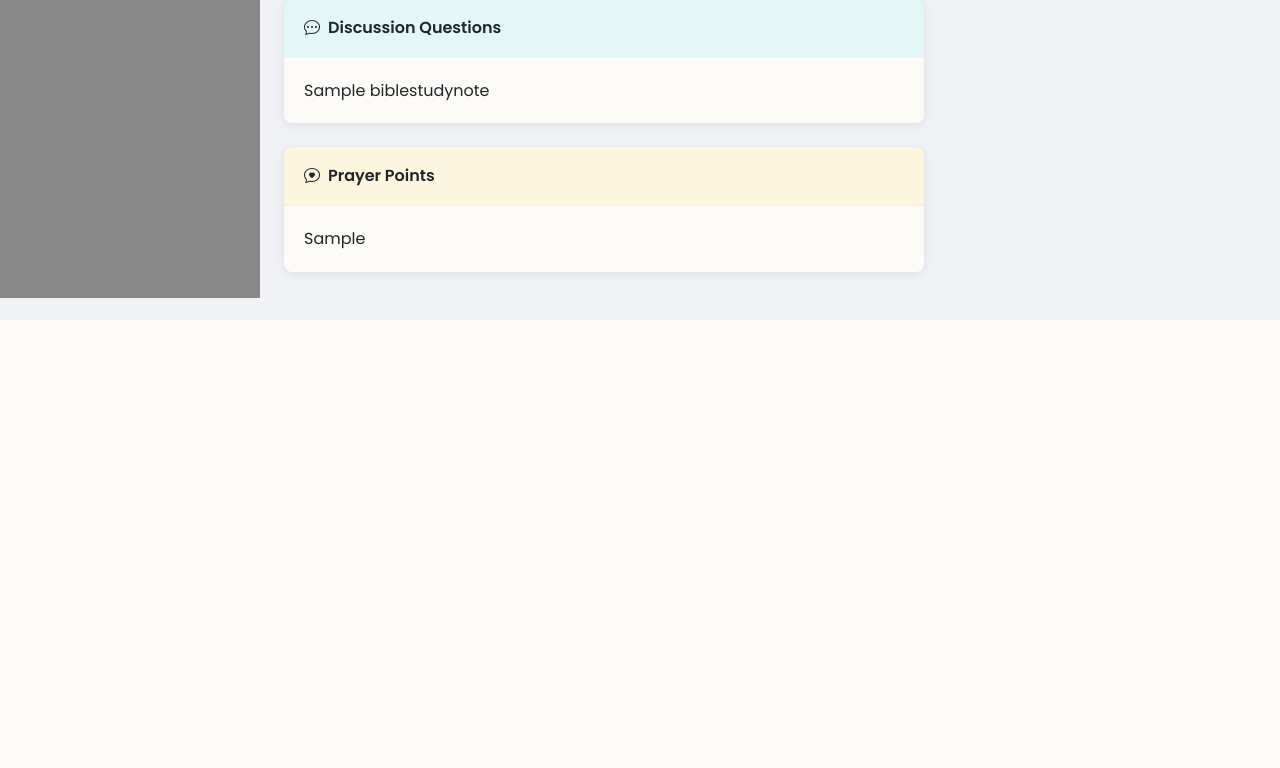
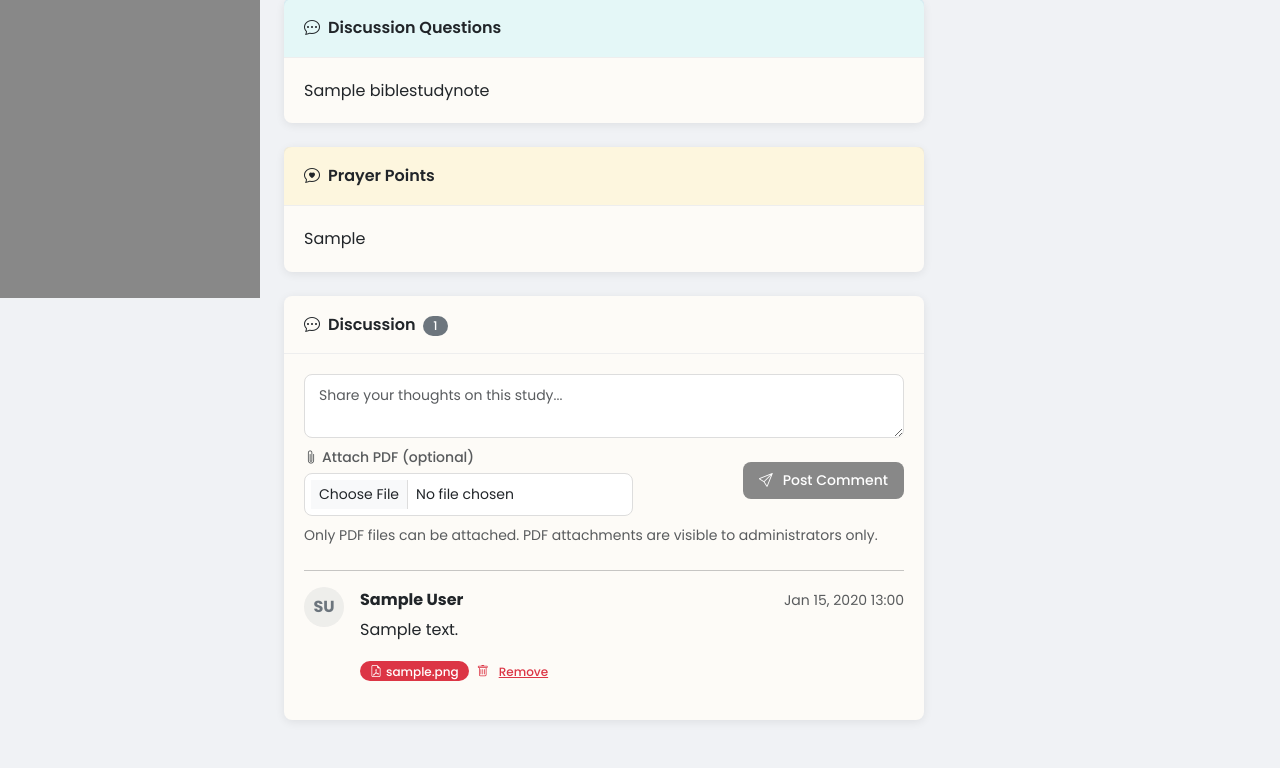
Before and after one commit to mbuguam443/grace-church, a Django app: page /bible-study/1/ in a window 1280 px wide. Shown: the part 502-1270 px from the top of the page. Before the commit the page ends 822 px from the top, so only its background shows below. Run offline with Django 4.2, Linux system fonts and the light colour scheme; a user stored in the database is signed in; tables that the repository leaves empty hold one stand-in row (values such as "Sample post"); grey boxes marked "Sample" are stand-in pictures; parts of the project's set-up code (start-up, migrations or seed data) failed here and were passed over.

Commit message:
Add member discussion with comments and admin-only PDF attachments to Bible Study

```diff
--- /dev/null
+++ b/bible_study/forms.py
@@ -0,0 +1,15 @@
+from django import forms
+
+from .models import BibleStudyComment
+
+
+class BibleStudyCommentForm(forms.ModelForm):
+    class Meta:
+        model = BibleStudyComment
+        fields = ['body', 'attachment']
+
+    def clean_attachment(self):
+        attachment = self.cleaned_data.get('attachment')
+        if attachment and not attachment.name.lower().endswith('.pdf'):
+            raise forms.ValidationError('Only PDF files can be attached.')
+        return attachment
--- a/bible_study/models.py
+++ b/bible_study/models.py
@@ -20,3 +20,30 @@ class BibleStudyNote(models.Model):
 
     def __str__(self):
         return f"{self.title} - {self.bible_verse}"
+
+
+class BibleStudyComment(models.Model):
+    study = models.ForeignKey(BibleStudyNote, on_delete=models.CASCADE, related_name='comments')
+    user = models.ForeignKey('accounts.User', on_delete=models.CASCADE, related_name='bible_study_comments')
+    body = models.TextField()
+    attachment = models.FileField(
+        upload_to='bible_study/', blank=True, null=True,
+        help_text='Optional PDF attachment. Only visible to administrators.',
+    )
+    created_at = models.DateTimeField(auto_now_add=True)
+
+    class Meta:
+        ordering = ['created_at']
+
+    def __str__(self):
+        return f"Comment by {self.name} on {self.study.title}"
+
+    @property
+    def name(self):
+        return self.user.get_full_name() or self.user.username
+
+    @property
+    def attachment_is_pdf(self):
+        if not self.attachment:
+            return False
+        return self.attachment.name.lower().endswith('.pdf')
--- a/bible_study/urls.py
+++ b/bible_study/urls.py
@@ -7,6 +7,8 @@ urlpatterns = [
     path('', views.BibleStudyListView.as_view(), name='study_list'),
     path('create/', views.BibleStudyCreateView.as_view(), name='study_create'),
     path('<int:pk>/', views.BibleStudyDetailView.as_view(), name='study_detail'),
+    path('<int:pk>/comment/', views.add_comment, name='study_comment'),
+    path('<int:pk>/comment/<int:comment_id>/delete/', views.delete_comment, name='study_comment_delete'),
     path('<int:pk>/edit/', views.BibleStudyUpdateView.as_view(), name='study_edit'),
     path('<int:pk>/delete/', views.BibleStudyDeleteView.as_view(), name='study_delete'),
 ]
--- a/bible_study/views.py
+++ b/bible_study/views.py
@@ -1,11 +1,14 @@
 from django.contrib import messages
+from django.contrib.auth.decorators import login_required
 from django.contrib.auth.mixins import LoginRequiredMixin
 from django.db.models import Q
+from django.shortcuts import get_object_or_404, redirect
 from django.urls import reverse_lazy
 from django.views.generic import ListView, DetailView, CreateView, UpdateView, DeleteView
 
 from accounts.views import ContentWriteMixin
-from .models import BibleStudyNote
+from .forms import BibleStudyCommentForm
+from .models import BibleStudyComment, BibleStudyNote
 
 
 class BibleStudyListView(LoginRequiredMixin, ListView):
@@ -45,6 +48,43 @@ class BibleStudyDetailView(LoginRequiredMixin, DetailView):
             queryset = queryset.filter(is_active=True)
         return queryset
 
+    def get_context_data(self, **kwargs):
+        context = super().get_context_data(**kwargs)
+        study = self.get_object()
+        context['comments'] = study.comments.select_related('user')
+        context['comment_form'] = BibleStudyCommentForm()
+        context['can_view_attachments'] = self.request.user.is_admin_user
+        return context
+
+
+@login_required
+def add_comment(request, pk):
+    study = get_object_or_404(BibleStudyNote, pk=pk)
+    if not study.is_active and not request.user.can_manage_content:
+        raise Http404
+    if request.method == 'POST':
+        form = BibleStudyCommentForm(request.POST, request.FILES)
+        if form.is_valid():
+            comment = form.save(commit=False)
+            comment.study = study
+            comment.user = request.user
+            comment.save()
+            messages.success(request, 'Your comment has been posted.')
+        else:
+            for error in form.errors.values():
+                messages.error(request, error)
+    return redirect('bible_study:study_detail', pk=study.pk)
+
+
+@login_required
+def delete_comment(request, pk, comment_id):
+    study = get_object_or_404(BibleStudyNote, pk=pk)
+    comment = get_object_or_404(BibleStudyComment, pk=comment_id, study=study)
+    if request.method == 'POST' and (request.user.is_admin_user or comment.user == request.user):
+        comment.delete()
+        messages.success(request, 'Comment removed.')
+    return redirect('bible_study:study_detail', pk=study.pk)
+
 
 class BibleStudyCreateView(LoginRequiredMixin, ContentWriteMixin, CreateView):
     model = BibleStudyNote
--- a/templates/bible_study/study_detail.html
+++ b/templates/bible_study/study_detail.html
@@ -64,6 +64,73 @@
             </div>
         </div>
         {% endif %}
+
+        <div class="card mb-4">
+            <div class="card-header">
+                <i class="bi bi-chat-dots me-2"></i>Discussion
+                <span class="badge bg-secondary ms-1">{{ comments|length }}</span>
+            </div>
+            <div class="card-body">
+                <form method="post" action="{% url 'bible_study:study_comment' study.pk %}" enctype="multipart/form-data" class="mb-4">
+                    {% csrf_token %}
+                    <div class="mb-2">
+                        <textarea name="body" class="form-control" rows="2" placeholder="Share your thoughts on this study..." required></textarea>
+                    </div>
+                    <div class="d-flex flex-wrap align-items-center gap-3">
+                        <div>
+                            <label class="form-label small text-muted mb-1">
+                                <i class="bi bi-paperclip me-1"></i>Attach PDF (optional)
+                            </label>
+                            <input type="file" name="attachment" class="form-control form-control-sm" accept=".pdf,application/pdf">
+                        </div>
+                        <button type="submit" class="btn btn-primary ms-auto">
+                            <i class="bi bi-send me-1"></i>Post Comment
+                        </button>
+                    </div>
+                    <div class="form-text mt-2">Only PDF files can be attached. PDF attachments are visible to administrators only.</div>
+                </form>
+                <hr>
+                {% for comment in comments %}
+                <div class="d-flex mb-3">
+                    <div class="flex-shrink-0">
+                        <div class="rounded-circle bg-secondary bg-opacity-10 d-flex align-items-center justify-content-center fw-bold text-secondary"
+                             style="width: 40px; height: 40px;">
+                            {{ comment.user.first_name|first }}{{ comment.user.last_name|first }}
+                        </div>
+                    </div>
+                    <div class="ms-3 flex-grow-1">
+                        <div class="d-flex flex-wrap justify-content-between align-items-center gap-2">
+                            <strong>{{ comment.name }}</strong>
+                            <small class="text-muted">{{ comment.created_at|date:"M d, Y H:i" }}</small>
+                        </div>
+                        <p class="text-muted mb-1">{{ comment.body|linebreaks }}</p>
+                        <div class="d-flex align-items-center gap-2">
+                            {% if comment.attachment %}
+                                {% if can_view_attachments %}
+                                <a href="{{ comment.attachment.url }}" target="_blank"
+                                   class="badge bg-danger text-white text-decoration-none">
+                                    <i class="bi bi-file-earmark-pdf me-1"></i>{{ comment.attachment.name|cut:"bible_study/" }}
+                                </a>
+                                {% endif %}
+                            {% endif %}
+                            {% if user.is_admin_user or comment.user == user %}
+                            <form method="post" action="{% url 'bible_study:study_comment_delete' study.pk comment.pk %}"
+                                  class="d-inline" onsubmit="return confirm('Remove this comment?');">
+                                {% csrf_token %}
+                                <button type="submit" class="btn btn-link btn-sm text-danger p-0">
+                                    <i class="bi bi-trash me-1"></i>Remove
+                                </button>
+                            </form>
+                            {% endif %}
+                        </div>
+                    </div>
+                </div>
+                {% if not forloop.last %}<hr class="my-3">{% endif %}
+                {% empty %}
+                <p class="text-muted mb-0">No comments yet. Be the first to share your thoughts.</p>
+                {% endfor %}
+            </div>
+        </div>
     </div>
 
     <div class="col-lg-4">
```
Also changed, not shown: bible_study/admin.py (+15 -1 lines), bible_study/migrations/0003_biblestudycomment.py (added).
